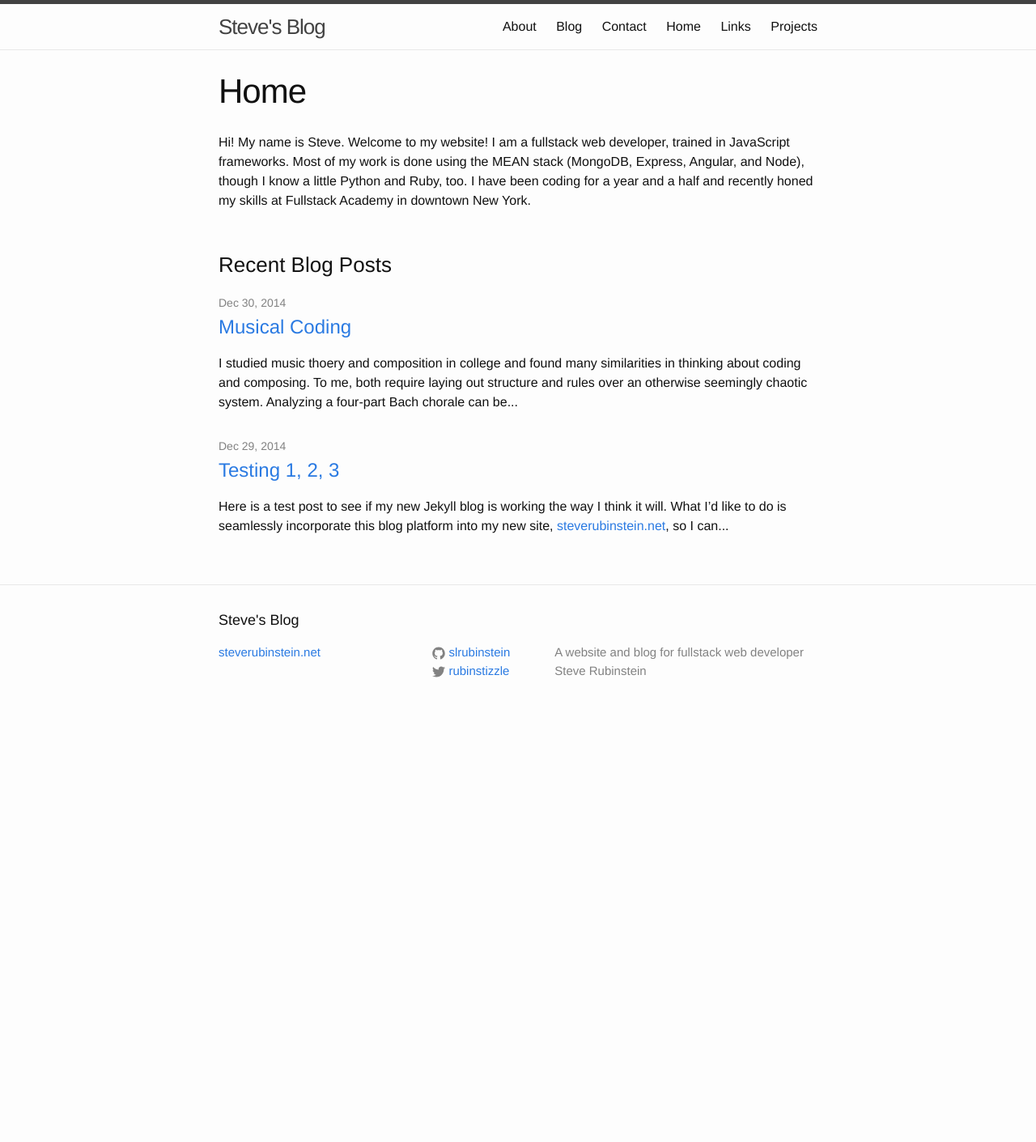
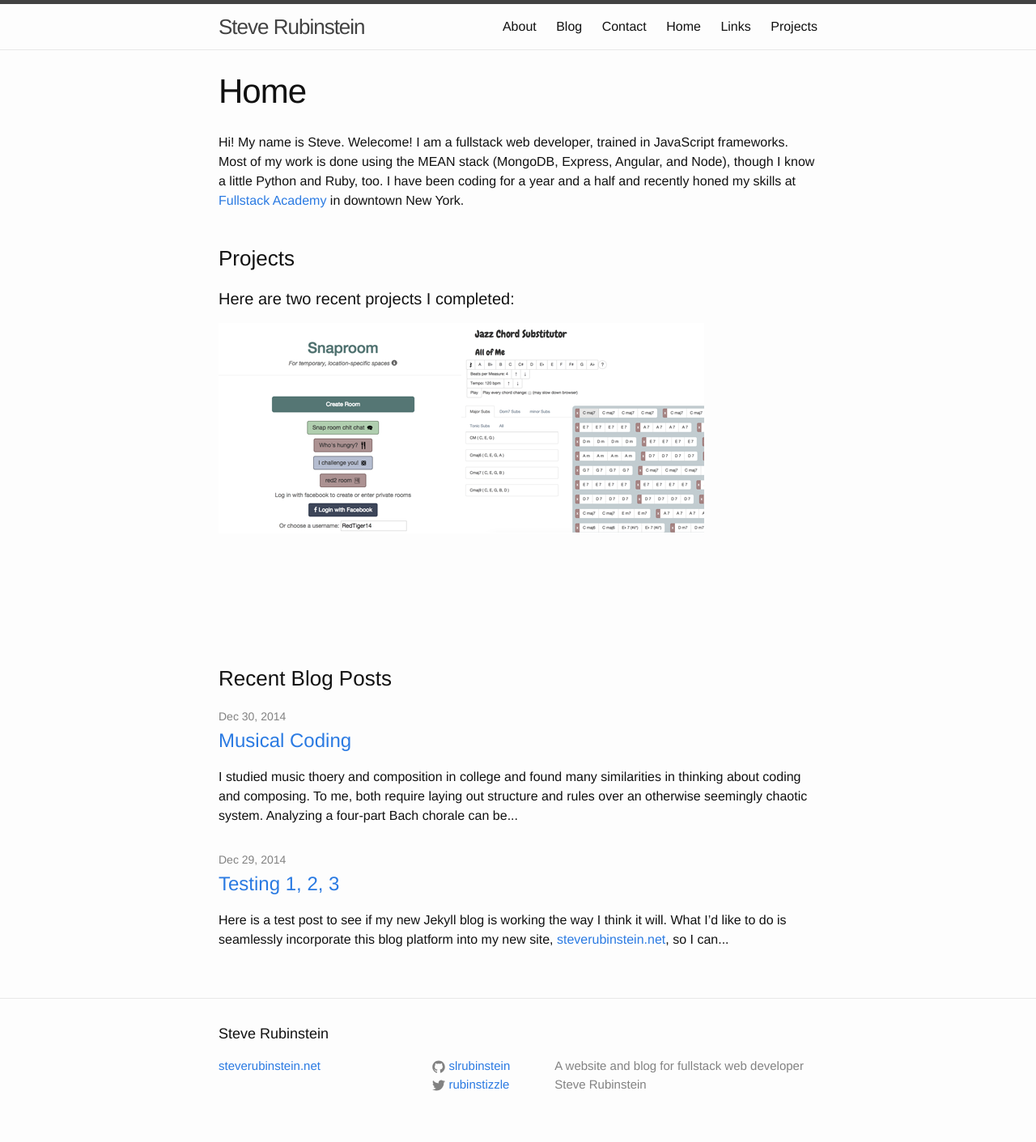
Before and after one commit to slrubinstein/slrubinstein.github.io, a Jekyll site: the page built from index.html, in a window 1280 px wide. Shown: the whole page at 81% size. Built offline with Jekyll 4.4.1, drawn with Linux system fonts in a browser that asks for light colours; before the commit the page ends 900 px from its top, so only the background shows below that.

Commit message:
add project images

```diff
--- a/_config.yml
+++ b/_config.yml
@@ -1,11 +1,11 @@
 # Site settings
-title: Steve's Blog
+title: Steve Rubinstein
 subtitle: steverubinstein.net
 email: your-email@domain.com
 description:
   "A website and blog for fullstack web developer Steve Rubinstein"
 baseurl: "" # the subpath of your site, e.g. /blog/
-url: "https://slrubinstein.github.io" # the base hostname & protocol for your site
+url: "http://steverubinstein.net" # the base hostname & protocol for your site
 twitter_username: rubinstizzle
 github_username:  slrubinstein
 
--- /dev/null
+++ b/_sass/home.scss
@@ -0,0 +1,40 @@
+.container {
+	margin-top: 40px;
+}
+
+.project-list {
+	display: inline-flex;
+	width: 100%;
+	margin: auto;
+}
+
+.projects {
+	width: 300px;
+	height: 380px;
+	overflow: hidden;
+
+	a {
+		display: block;
+		height: 260px;
+		width: 300px;
+		text-indent: -9999px;
+	}
+}
+
+#snaproom {
+	background: url(../images/snaproom_1000.png);
+	background-position: -580px 0;
+}
+
+#snaproom:hover {
+	background-position: -80px 0;
+}
+
+#jazz {
+	background: url(../images/jazz_1000.png);
+	background-position: 0 0;
+}
+
+#jazz:hover {
+	background-position: -500px 0;
+}
--- /dev/null
+++ b/_sass/links.scss
@@ -0,0 +1,3 @@
+li {
+	list-style: none;
+}
--- /dev/null
+++ b/_sass/projects.scss
@@ -0,0 +1,3 @@
+.side-pic {
+	float: right;
+}
--- a/blog.html
+++ b/blog.html
@@ -16,6 +16,7 @@ permalink: /blog/
         <h2>
           <a class="post-link" href="{{ post.url | prepend: site.baseurl }}">{{ post.title }}</a>
         </h2>
+        <p>{{ post.content | truncatewords: 65 }}</p>
       </li>
     {% endfor %}
   </ul>
--- a/css/main.scss
+++ b/css/main.scss
@@ -48,5 +48,8 @@ $on-laptop:        800px;
 @import
         "base",
         "layout",
-        "syntax-highlighting"
+        "syntax-highlighting",
+        "home",
+        "links",
+        "projects"
 ;
--- a/index.html
+++ b/index.html
@@ -4,30 +4,44 @@ title: Home
 permalink: /
 ---
 
-Hi! My name is Steve. Welcome to my website!
+Hi! My name is Steve. Welecome!
 
 I am a fullstack web developer, trained in JavaScript frameworks. Most of my work is done using the MEAN stack (MongoDB, Express, Angular, and Node), though I know a little Python and Ruby, too.
 
-I have been coding for a year and a half and recently honed my skills at Fullstack Academy in downtown New York.
+I have been coding for a year and a half and recently honed my skills at <a href="http://fullstackacademy.com">Fullstack Academy</a> in downtown New York.
 
-<br>
-<br>
-<br>
+<div class="container">
+  <h3>Projects</h3>
+  <h4>Here are two recent projects I completed:</h4>
+  <ul class="project-list">
+    <li class="projects">
+      <a href="/projects" id="snaproom">Snaproom</a>
+    </li>
+    <li class="projects">
+      <a href="/projects" id="jazz">Jazz Chord Substitutor</a>
+    </li>
+  </ul>
+</div>
 
-<h3 class="page-heading">Recent Blog Posts</h3>
 
+
+<div class="container">
+  <h3>Recent Blog Posts</h3>
   <ul class="post-list">
     {% for post in site.posts limit: 3 %}
       <li>
         <span class="post-meta">{{ post.date | date: "%b %-d, %Y" }}</span>
 
-      <h2>
+        <h3>
           <a class="post-link" href="{{ post.url | prepend: site.baseurl }}">{{ post.title }}</a>
-      </h2>
+        </h3>
         <p>{{ post.content | truncatewords: 40 }}</p>
       </li>
     {% endfor %}
   </ul>
+</div>
+
+
 
 <script>
   (function(i,s,o,g,r,a,m){i['GoogleAnalyticsObject']=r;i[r]=i[r]||function(){
--- a/javascripts/main.js
+++ b/javascripts/main.js
@@ -1 +1 @@
-console.log('This would be the main JS file.');
+console.log('Hello');
--- a/projects.html
+++ b/projects.html
@@ -8,6 +8,8 @@ permalink: /projects/
 
 <h3 class="panel-title"><a href="https://snaproom.herokuapp.com" target="_blank">Snaproom</a></h3>
 
+<a href="http://snaproom.herokuapp.com" target="_blank"><img class="side-pic" src="../images/snaproom.png" alt="Snaproom"></a>
+
 Snaproom is a location-based, temporary online collaboration platform that offers users a quick and easy way to connect and chat, split a bill, decide where to get lunch, or play a game.
 Working with my talented colleage Navid, we built Snaproom with the MEAN stack (Mongo, Express, Angular, Node) and used Socket.IO to allow for real-time communication. We focused on creating Snaproom as a platform where new rooms are treated as modules and can be easily created and added onto the application. This allows for maximum extensibility.
 When you hit the Snaproom homepage, you are instantly geolocated so you will only see rooms near you. We really wanted to create a low friction virtual space - you don't need to register or be invited or come up with a unique username. Just open the page, and you can get down to business.
@@ -15,6 +17,8 @@ You can open a room anytime you like at <a href="https://snaproom.herokuapp.com"
 
 <h3 class="panel-title"><a href="https://chord-substitutor.herokuapp.com" target="_blank">Jazz Chord Substitutor</a></h3>
 
+<a href="http://chord-substitutor.herokuapp.com" target="_blank"><img class="side-pic" src="../images/jazz.png" alt="Jazz Chord Substitutor"></a>
+
 Jazz Chord Substitutor is a single-page application for music composition, focusing on jazz chord substitutions. JCS allows users to easily get chords on the page and knows the chord makeup and common substitutes of any chord you add. Click on a chord to see and hear chord substitutes, and play back your song with new changes.
 It was built using the MEAN stack (Mongo, Express, Angular, Node) and integrates the web audio API via Audiolet to generate and play back music.
 You can read more about the project on my blog.
```
Also changed, not shown: links.md (+25 -0 lines), images/jazz.png (added), images/jazz_1000.png (added), images/snaproom.png (added), images/snaproom_1000.png (added). Lines whose indentation alone changed are shown as unchanged.
